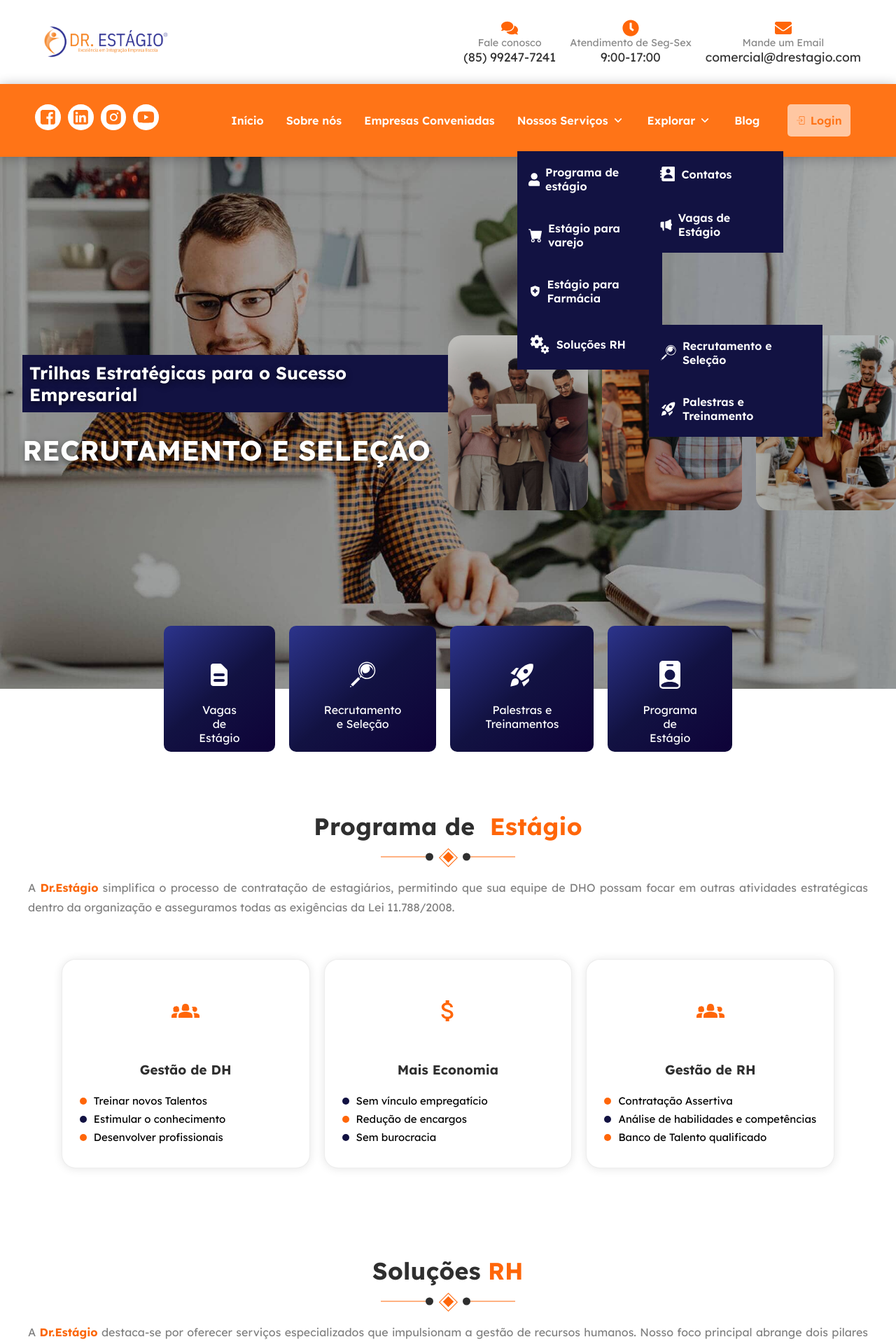
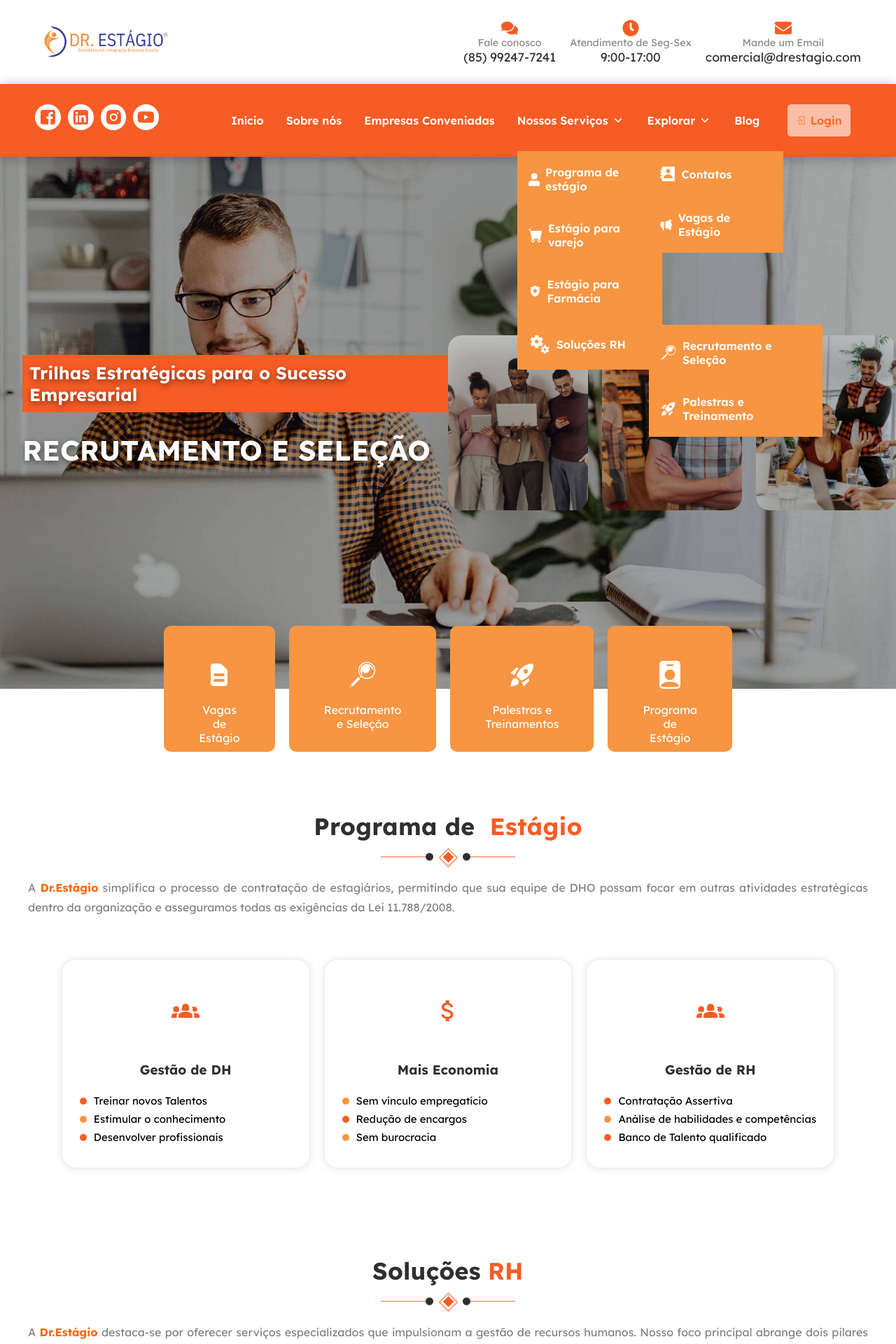
Before and after one commit to GaelBaptista/dr_estagio, a React (Vite) app: page / in a window 1280 px wide. Shown: the top 1920 px of the page at 70% size. Built offline with nearby package versions, Linux system fonts and the light colour scheme.

Commit message:
alteraçoes_de_cores

```diff
--- a/src/components/Header/Header.tsx
+++ b/src/components/Header/Header.tsx
@@ -14,7 +14,7 @@ export function Header () {
     <div className="menu">
       <div className="info">
         <div className="info-item">
-          <FaComments className="icon" style={{ color: '#FF6609', fontSize: '1.5rem' }} />
+          <FaComments className="icon" style={{ color: '#F75C25', fontSize: '1.5rem' }} />
           <div className="info-content">
             <p className="info-title">Fale conosco</p>
 
@@ -22,14 +22,14 @@ export function Header () {
           </div>
         </div>
         <div className="info-item">
-          <FaClock className="icon" style={{ color: '#FF6609', fontSize: '1.5rem' }} />
+          <FaClock className="icon" style={{ color: '#F75C25', fontSize: '1.5rem' }} />
           <div className="info-content">
             <p className="info-title">Atendimento de Seg-Sex</p>
             <p className="info-details"><a href="">9:00-17:00</a></p>
           </div>
         </div>
         <div className="info-item">
-          <FaEnvelope className="icon" style={{color: '#FF6609', fontSize: '1.5rem' }} />
+          <FaEnvelope className="icon" style={{color: '#F75C25', fontSize: '1.5rem' }} />
           <div className="info-content">
             <p className="info-title">Mande um Email</p>
             <p className="info-details"><a href={mailtoLink}>comercial@drestagio.com</a></p>
--- a/src/components/Header/style.css
+++ b/src/components/Header/style.css
@@ -59,7 +59,7 @@
   cursor: pointer;
 }
 .info-details a:hover{
-  color : #FF6609
+  color : #F75C25
   }
 @media (max-width: 1024px) {
   .Header {
--- a/src/components/Navbar/Navbar.tsx
+++ b/src/components/Navbar/Navbar.tsx
@@ -64,7 +64,7 @@ export function Navbar() {
                     rel="noopener noreferrer"
                   >
                     <AiFillFacebook
-                      style={{ color: "#ff7417" }}
+                      style={{ color: "#F75C25" }}
                       className="social-icon"
                     />
                   </a>
@@ -75,7 +75,7 @@ export function Navbar() {
                     rel="noopener noreferrer"
                   >
                     <AiFillLinkedin
-                      style={{ color: "#ff7417" }}
+                      style={{ color: "#F75C25" }}
                       className="social-icon "
                     />
                   </a>
@@ -85,7 +85,7 @@ export function Navbar() {
                     rel="noopener noreferrer"
                   >
                     <AiFillInstagram
-                      style={{ color: "#ff7417" }}
+                      style={{ color: "#F75C25" }}
                       className="social-icon"
                     />
                   </a>
@@ -96,7 +96,7 @@ export function Navbar() {
                     rel="noopener noreferrer"
                   >
                     <AiFillYoutube
-                      style={{ color: "#ff7417" }}
+                      style={{ color: "#F75C25" }}
                       className="social-icon"
                     />
                   </a>
--- a/src/components/Navbar/style.css
+++ b/src/components/Navbar/style.css
@@ -2,8 +2,8 @@
   --header-height: 3.5rem;
 
   /* Colors */
-  --black-color: #ff7417;
-  --black-color-light: #f4913c;
+  --black-color: #F75C25;
+  --black-color-light: #F75C25;
   --black-color-lighten: hsl(220, 20%, 18%);
   --white-color: #fff;
   --body-color: hsl(220, 100%, 97%);
@@ -79,7 +79,7 @@ a {
   /* opacity: 0.5;
   pointer-events: none;
   cursor: not-allowed; */
-  background-color: #121242;
+  background-color: #F79542;
   padding: 1.25rem 1.25rem 1.25rem 2.5rem;
   color: var(--white-color);
 
@@ -366,7 +366,7 @@ a {
 .dropdown__sublink {
   padding: 1.25rem 1.25rem 1.25rem 2.5rem;
   color: var(--white-color);
-  background: #121242;
+  background: #F79542;
   display: flex;
   align-items: center;
   column-gap: 0.5rem;
@@ -411,7 +411,7 @@ a {
 
 .dropdown__sublink {
   /* background-color: var(--black-color-lighten); */
-  background: #121242;
+  background: #F79542;
 }
 @media screen and (max-width: 768px) {
   .logo-text {
--- a/src/routes/Home/Home.css
+++ b/src/routes/Home/Home.css
@@ -68,13 +68,13 @@
 
   & .title_slider_home_page {
     /* text-transform: uppercase; */
-    background-color: #121242;
+    background-color: #F75C25;
     font-weight: bold;
     font-size: 25px;
     color: white;
     margin: 0;
     padding: 10px;
-    border-right: 5px solid #fb670a ;
+    border-right: 5px solid #F79542 ;
   }
 
   & .description_slider_home_page {
@@ -249,8 +249,8 @@
 .quadrado {
   width: 300px;
   height: 180px;
-  background: rgb(44,52,140);
-background: linear-gradient(139deg, rgba(44,52,140,1) 0%, rgba(18,18,66,1) 50%, rgba(14,2,56,1) 100%);
+  background: #F79542;
+
   color: #fff;
   text-align: center;
   padding: 50px;
--- a/src/routes/Home/SolucoesRH/solucoes.css
+++ b/src/routes/Home/SolucoesRH/solucoes.css
@@ -44,7 +44,7 @@ text-align: justify;
 .rowCard_solucoes.section-head h4 {
 position: relative;
 padding:0;
-color:#FF6609;
+color:#F75C25;
 line-height: 1;
 letter-spacing:0.3px;
 font-size: 34px;
@@ -97,7 +97,7 @@ margin-top: -15px;
   width: 64px;
   height: 1px;
   display: inline-block;
-  background-color: #FF6609;
+  background-color: #F75C25;
   transform: translate(0, -50%);
 }
 
@@ -133,7 +133,7 @@ margin-top: -15px;
   width: 11px;
   height: 11px;
 
-  background-color: #FF6609;
+  background-color: #F75C25;
   transform:rotate(45deg);
     -ms-transform:rotate(45deg);
     -webkit-transform:rotate(45deg);
@@ -147,7 +147,7 @@ margin-top: -15px;
 
   width: 19px;
   height: 19px;
-  border: 1px solid #FF6609;
+  border: 1px solid #F75C25;
   transform: translate(-50%, -50%);
   z-index: 0;
 }
@@ -225,7 +225,7 @@ box-sizing: border-box;
 
 }
 .item_solucoes:hover{
-background:#121242;
+background:#F79542;
 box-shadow:0 8px 20px 0px rgba(0, 0, 0, 0.2);
 -webkit-transition: all .5s ease 0;
 transition: all .5s ease 0;
@@ -256,7 +256,7 @@ background-color: #FF6609;
 .item_solucoes .icon {
 font-size: 40px;
 margin-bottom:25px;
-color: #FF6609;
+color: #F75C25;
 width: 90px;
 height: 90px;
 line-height: 96px;
@@ -266,7 +266,7 @@ border-radius: 50px;
 display: inline-block;
 width: 10px;
 height: 10px;
-background-color: #FF6609;
+background-color: #F75C25;
 border-radius: 50%;
 margin-right: 10px;
 }
@@ -274,7 +274,7 @@ margin-right: 10px;
 display: inline-block;
 width: 10px;
 height: 10px;
-background-color: #121242;
+background-color: #F79542;
 border-radius: 50%;
 margin-right: 10px;
 }
--- a/src/routes/Home/Video/video.css
+++ b/src/routes/Home/Video/video.css
@@ -13,7 +13,7 @@
   flex-wrap: wrap;
   gap: 15px;
   justify-content: center;
-  /* padding: 10px; */
+
 
 }
 .info_iframe {
--- a/src/routes/Home/cardSection/cardSection.css
+++ b/src/routes/Home/cardSection/cardSection.css
@@ -44,7 +44,7 @@ text-align: justify;
 .section-head h4 {
 position: relative;
 padding:0;
-color:#FF6609;
+color:#F75C25;
 line-height: 1;
 letter-spacing:0.3px;
 font-size: 34px;
@@ -97,7 +97,7 @@ margin-bottom:30px;
     width: 64px;
     height: 1px;
     display: inline-block;
-    background-color: #FF6609;
+    background-color: #F75C25;
     transform: translate(0, -50%);
 }
 
@@ -133,7 +133,7 @@ margin-bottom:30px;
     width: 11px;
     height: 11px;
 
-    background-color: #FF6609;
+    background-color: #F75C25;
     transform:rotate(45deg);
       -ms-transform:rotate(45deg);
       -webkit-transform:rotate(45deg);
@@ -147,7 +147,7 @@ margin-bottom:30px;
 
     width: 19px;
     height: 19px;
-    border: 1px solid #FF6609;
+    border: 1px solid #F75C25;
     transform: translate(-50%, -50%);
     z-index: 0;
 }
@@ -185,7 +185,7 @@ text-transform: none;
 content: '';
 width: 60px;
 height: 3px;
-background: #FF6609;
+background: #F75C25;
 position: absolute;
 left: 0px;
 bottom: -10px;
@@ -215,7 +215,7 @@ box-sizing: border-box;
 
 }
 .item:hover{
-background:#FF6609;
+background:#F79542;
 box-shadow:0 8px 20px 0px rgba(0, 0, 0, 0.2);
 -webkit-transition: all .5s ease 0;
 transition: all .5s ease 0;
@@ -241,7 +241,7 @@ transition: all 0.5s ease 0s;
 .item .icon {
 font-size: 40px;
 margin-bottom:25px;
-color: #FF6609;
+color: #F75C25;
 width: 90px;
 height: 90px;
 line-height: 96px;
@@ -251,7 +251,7 @@ border-radius: 50px;
   display: inline-block;
   width: 10px;
   height: 10px;
-  background-color: #FF6609;
+  background-color: #F75C25;
   border-radius: 50%;
   margin-right: 10px;
 }
@@ -259,7 +259,7 @@ border-radius: 50px;
   display: inline-block;
   width: 10px;
   height: 10px;
-  background-color: #121242;
+  background-color: #F79542;
   border-radius: 50%;
   margin-right: 10px;
 }
--- a/src/routes/Solucoes_RH/Pales_Trein/pales_trein.css
+++ b/src/routes/Solucoes_RH/Pales_Trein/pales_trein.css
@@ -74,7 +74,7 @@
 
   --section-padding: 75px;
 
-  /**
+  /* *
    * shadow
    */
 
--- a/src/routes/Solucoes_RH/Pales_Trein/pales_trein.tsx
+++ b/src/routes/Solucoes_RH/Pales_Trein/pales_trein.tsx
@@ -79,7 +79,7 @@ export function Palestra_Treinamento(){
           Consectetur adipiscing elit sed do eiusmod tempor.
         </p>
 
-      {/* <!--==================== STEPS ====================--> */}
+      {/*STEPS  */}
       <section className="steps section container ">
                 <div className="steps__bg " >
                     <h2 className="section__title-center steps__title">
```
Also changed, not shown: src/routes/ProgramaDeEstagio/Farmacia/farmacia.css (+9 -10 lines).
